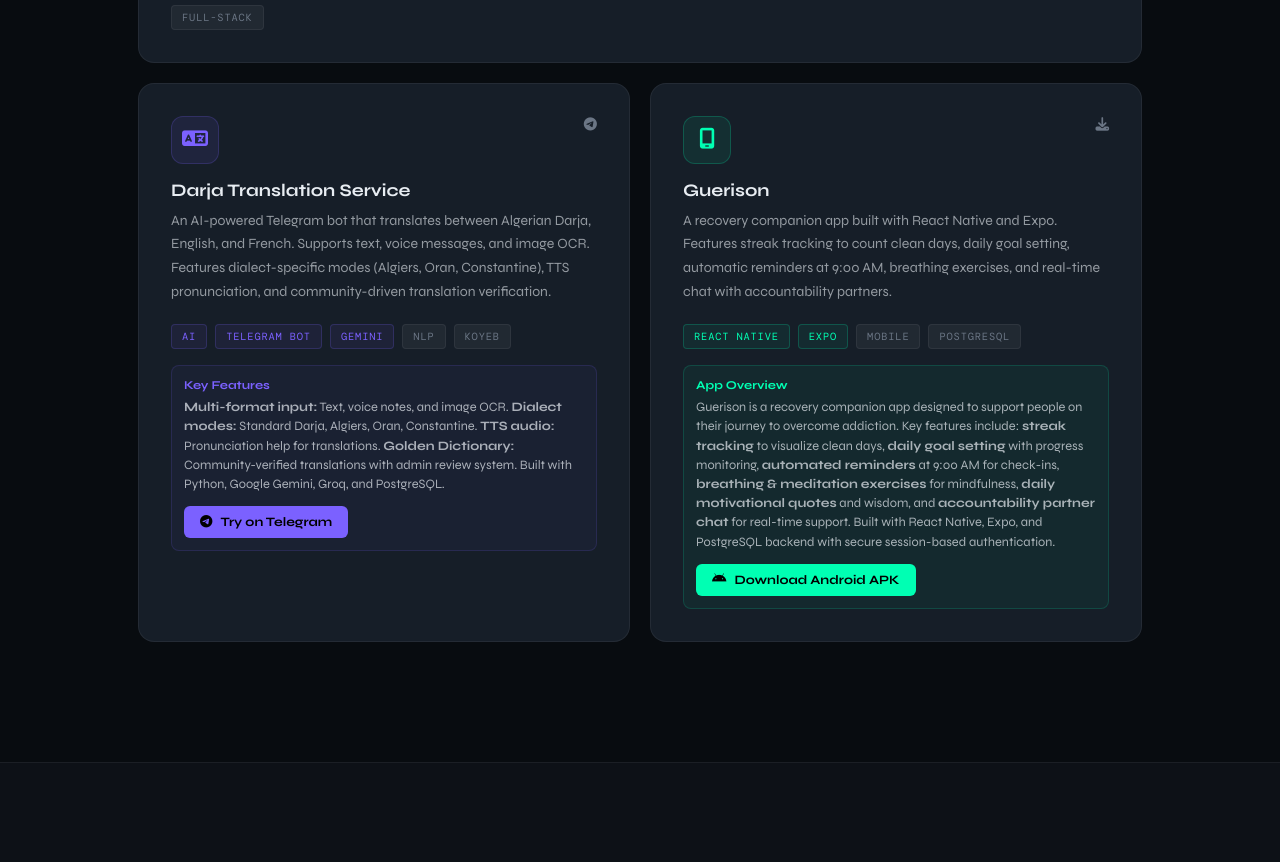
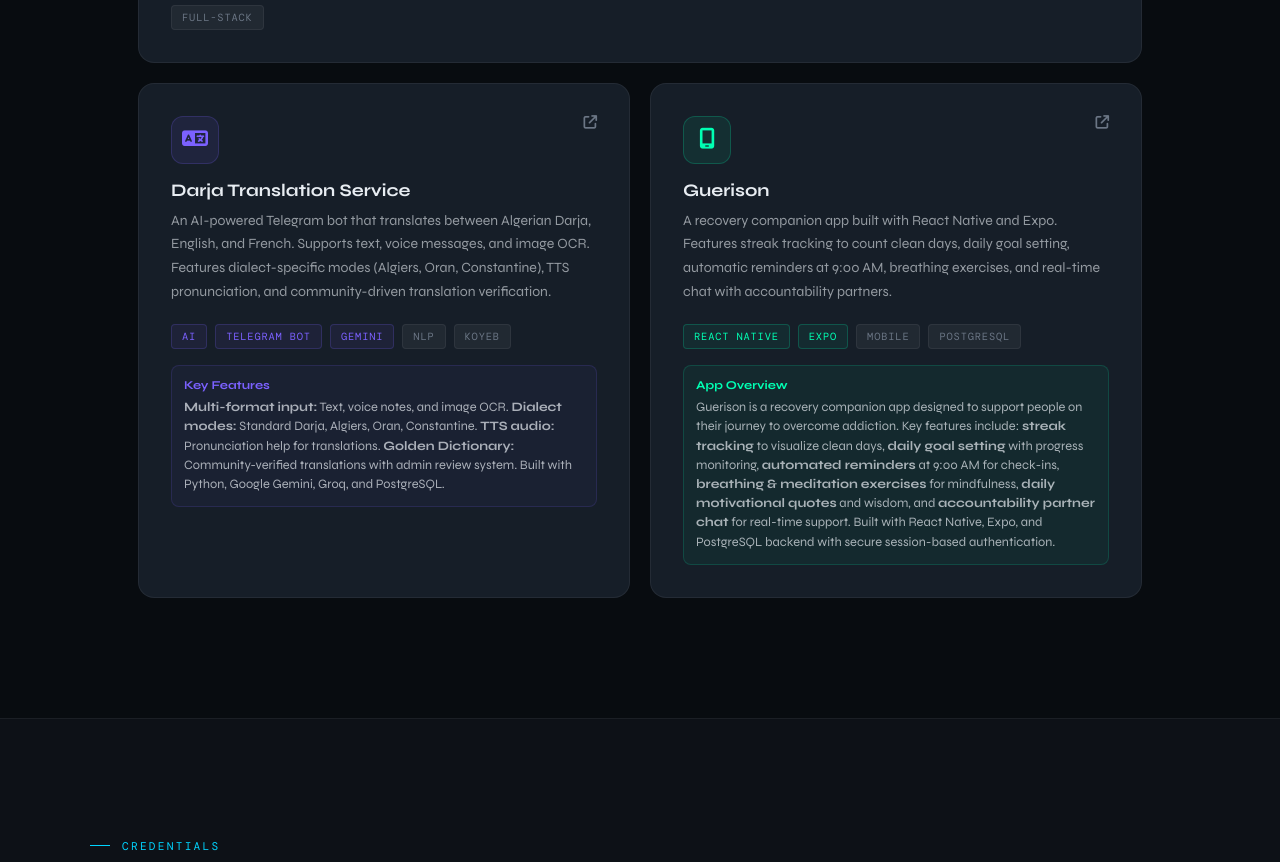
Before and after one commit to okellodev/profile-website, a plain HTML site: page index.html in a window 1280 px wide. Shown: the part 3075-3937 px from the top of the page. Drawn offline with nearby package versions, Linux system fonts and the light colour scheme; a web font is replaced by a local one.

Commit message:
Make project cards clickable - Darja to Telegram, Guerison to APK

```diff
--- a/index.html
+++ b/index.html
@@ -1199,10 +1199,10 @@
     </a>
 
     <!-- Project 2 -->
-    <div class="project-card reveal reveal-delay-1" style="display:block;">
+    <a href="https://t.me/Alg_Darja_bot" target="_blank" class="project-card reveal reveal-delay-1">
       <div class="project-header">
         <div class="project-icon" style="background:rgba(123,97,255,0.1);border-color:rgba(123,97,255,0.2);color:var(--accent2)"><i class="fa-solid fa-language"></i></div>
-        <a href="https://t.me/Alg_Darja_bot" target="_blank" class="project-link-icon" title="Try on Telegram"><i class="fa-brands fa-telegram"></i></a>
+        <i class="fa-solid fa-arrow-up-right-from-square project-link-icon"></i>
       </div>
       <h3 class="project-title">Darja Translation Service</h3>
       <p class="project-desc">An AI-powered Telegram bot that translates between Algerian Darja, English, and French. Supports text, voice messages, and image OCR. Features dialect-specific modes (Algiers, Oran, Constantine), TTS pronunciation, and community-driven translation verification.</p>
@@ -1216,15 +1216,14 @@
       <div style="margin-top:16px;padding:12px;background:rgba(123,97,255,0.05);border-radius:8px;border:1px solid rgba(123,97,255,0.15);">
         <div style="font-size:0.75rem;font-weight:700;color:var(--accent2);margin-bottom:6px;">Key Features</div>
         <p style="font-size:0.8rem;color:rgba(232,237,242,0.7);line-height:1.5;"><strong>Multi-format input:</strong> Text, voice notes, and image OCR. <strong>Dialect modes:</strong> Standard Darja, Algiers, Oran, Constantine. <strong>TTS audio:</strong> Pronunciation help for translations. <strong>Golden Dictionary:</strong> Community-verified translations with admin review system. Built with Python, Google Gemini, Groq, and PostgreSQL.</p>
-        <a href="https://t.me/Alg_Darja_bot" target="_blank" style="display:inline-flex;align-items:center;gap:8px;margin-top:12px;padding:8px 16px;background:var(--accent2);color:#000;border-radius:6px;font-size:0.8rem;font-weight:700;text-decoration:none;"><i class="fa-brands fa-telegram"></i> Try on Telegram</a>
-      </div>
-    </div>
+      </div>
+    </a>
 
     <!-- Project 3 -->
-    <div class="project-card reveal reveal-delay-2" style="display:block;">
+    <a href="https://github.com/okellodev/Guerison/releases/download/v1.0.0/Guerison-App.apk" download="Guerison-App.apk" class="project-card reveal reveal-delay-2">
       <div class="project-header">
         <div class="project-icon" style="background:rgba(0,255,179,0.08);border-color:rgba(0,255,179,0.2);color:var(--accent3)"><i class="fa-solid fa-mobile-screen"></i></div>
-        <a href="https://github.com/okellodev/Guerison/releases/download/v1.0.0/Guerison-App.apk" download="Guerison-App.apk" class="project-link-icon" title="Download Android App"><i class="fa-solid fa-download"></i></a>
+        <i class="fa-solid fa-arrow-up-right-from-square project-link-icon"></i>
       </div>
       <h3 class="project-title">Guerison</h3>
       <p class="project-desc">A recovery companion app built with React Native and Expo. Features streak tracking to count clean days, daily goal setting, automatic reminders at 9:00 AM, breathing exercises, and real-time chat with accountability partners.</p>
@@ -1237,9 +1236,8 @@
       <div style="margin-top:16px;padding:12px;background:rgba(0,255,179,0.05);border-radius:8px;border:1px solid rgba(0,255,179,0.15);">
         <div style="font-size:0.75rem;font-weight:700;color:var(--accent3);margin-bottom:6px;">App Overview</div>
         <p style="font-size:0.8rem;color:rgba(232,237,242,0.7);line-height:1.5;">Guerison is a recovery companion app designed to support people on their journey to overcome addiction. Key features include: <strong>streak tracking</strong> to visualize clean days, <strong>daily goal setting</strong> with progress monitoring, <strong>automated reminders</strong> at 9:00 AM for check-ins, <strong>breathing & meditation exercises</strong> for mindfulness, <strong>daily motivational quotes</strong> and wisdom, and <strong>accountability partner chat</strong> for real-time support. Built with React Native, Expo, and PostgreSQL backend with secure session-based authentication.</p>
-        <a href="https://github.com/okellodev/Guerison/releases/download/v1.0.0/Guerison-App.apk" download="Guerison-App.apk" style="display:inline-flex;align-items:center;gap:8px;margin-top:12px;padding:8px 16px;background:var(--accent3);color:#000;border-radius:6px;font-size:0.8rem;font-weight:700;text-decoration:none;"><i class="fa-brands fa-android"></i> Download Android APK</a>
-      </div>
-    </div>
+      </div>
+    </a>
   </div>
 </section>
 
```
